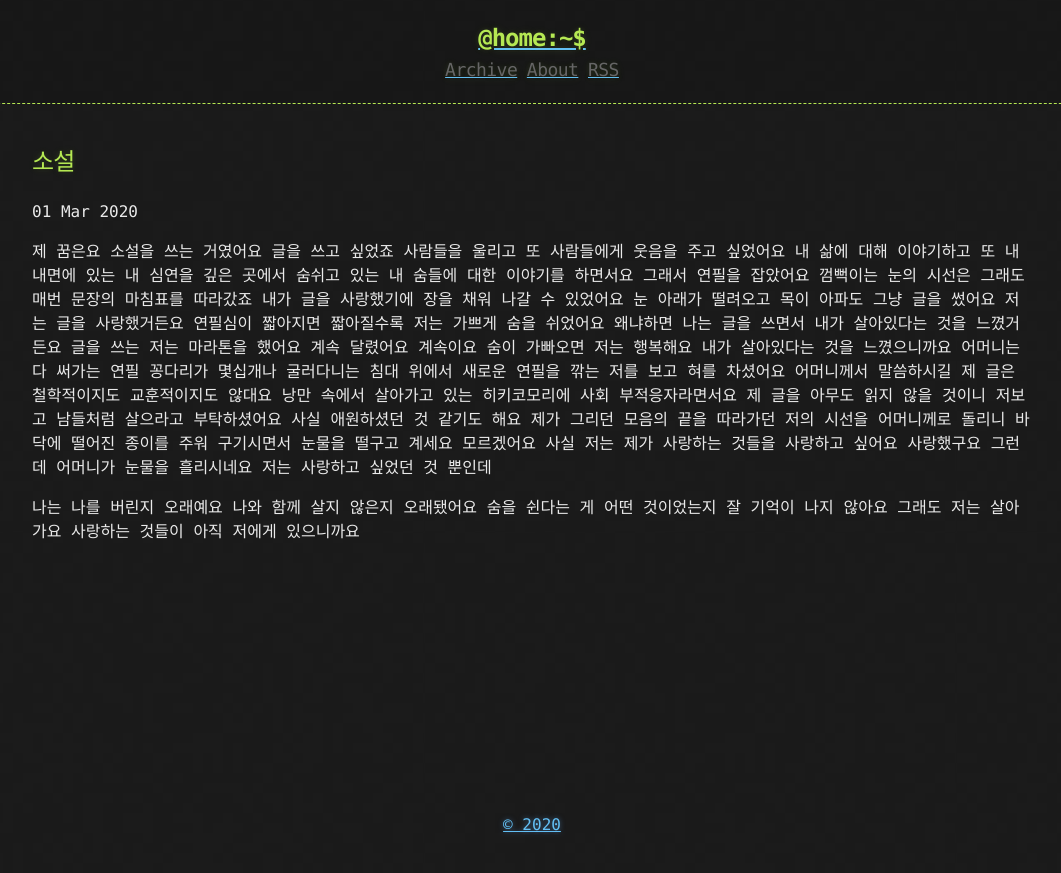
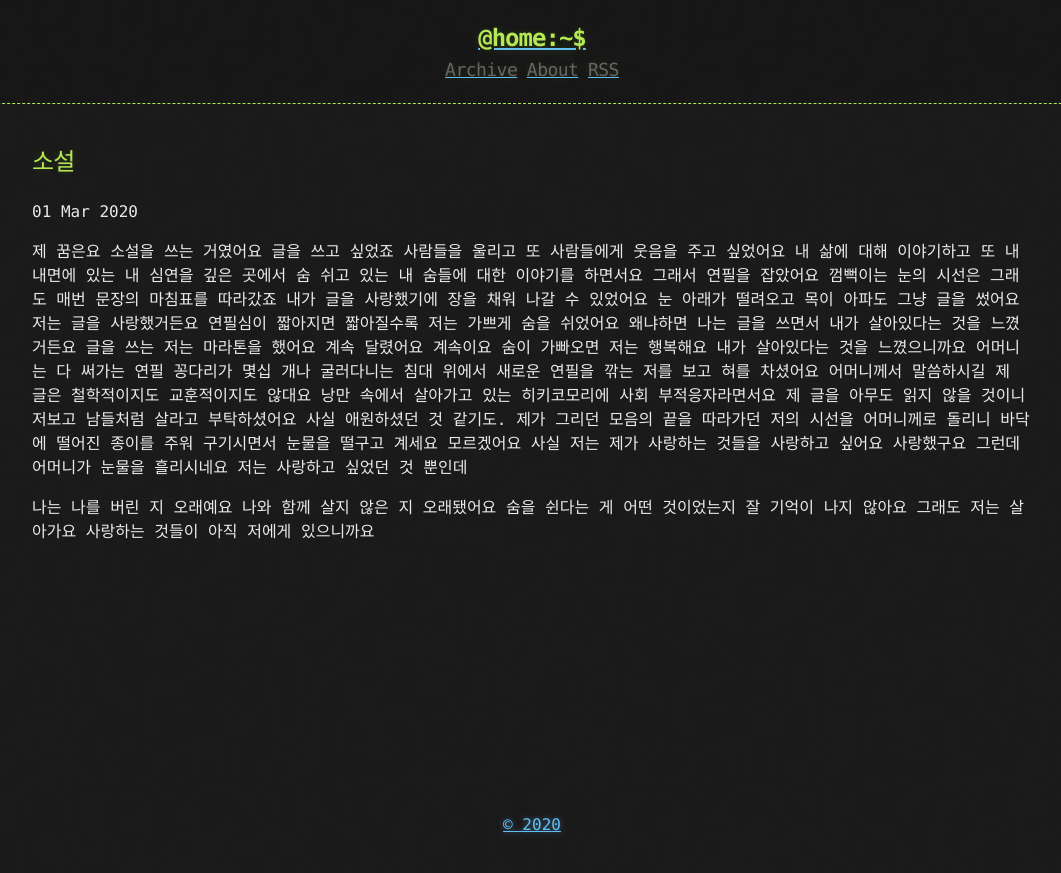
Before and after one commit to imrealz/imrealz.github.com, a Jekyll site: the page built from _posts/2020-03-01-소설.md, in a window 1280 px wide. Shown: the top 873 px of the page, without its empty margins (108-1169 px from the left). Built offline with Jekyll 4.4.1, drawn with Linux system fonts in a browser that asks for light colours.

Commit message:
Update 2020-03-01-소설.md

```diff
--- a/_posts/2020-03-01-소설.md
+++ b/_posts/2020-03-01-소설.md
@@ -4,7 +4,7 @@ published: true
 ---
 
 
-제 꿈은요 소설을 쓰는 거였어요 글을 쓰고 싶었죠 사람들을 울리고 또 사람들에게 웃음을 주고 싶었어요 내 삶에 대해 이야기하고 또 내 내면에 있는 내 심연을 깊은 곳에서 숨쉬고 있는 내 숨들에 대한 이야기를 하면서요 그래서 연필을 잡았어요 껌뻑이는 눈의 시선은 그래도 매번 문장의 마침표를 따라갔죠 내가 글을 사랑했기에 장을 채워 나갈 수 있었어요 눈 아래가 떨려오고 목이 아파도 그냥 글을 썼어요 저는 글을 사랑했거든요 연필심이 짧아지면 짧아질수록 저는 가쁘게 숨을 쉬었어요 왜냐하면 나는 글을 쓰면서 내가 살아있다는 것을 느꼈거든요 글을 쓰는 저는 마라톤을 했어요 계속 달렸어요 계속이요 숨이 가빠오면 저는 행복해요 내가 살아있다는 것을 느꼈으니까요 어머니는 다 써가는 연필 꽁다리가 몇십개나 굴러다니는 침대 위에서 새로운 연필을 깎는 저를 보고 혀를 차셨어요 어머니께서 말씀하시길 제 글은 철학적이지도 교훈적이지도 않대요 낭만 속에서 살아가고 있는 히키코모리에 사회 부적응자라면서요 제 글을 아무도 읽지 않을 것이니 저보고 남들처럼 살으라고 부탁하셨어요 사실 애원하셨던 것 같기도 해요 제가 그리던 모음의 끝을 따라가던 저의 시선을 어머니께로 돌리니 바닥에 떨어진 종이를 주워 구기시면서 눈물을 떨구고 계세요 모르겠어요 사실 저는 제가 사랑하는 것들을 사랑하고 싶어요 사랑했구요 그런데 어머니가 눈물을 흘리시네요
+제 꿈은요 소설을 쓰는 거였어요 글을 쓰고 싶었죠 사람들을 울리고 또 사람들에게 웃음을 주고 싶었어요 내 삶에 대해 이야기하고 또 내 내면에 있는 내 심연을 깊은 곳에서 숨 쉬고 있는 내 숨들에 대한 이야기를 하면서요 그래서 연필을 잡았어요 껌뻑이는 눈의 시선은 그래도 매번 문장의 마침표를 따라갔죠 내가 글을 사랑했기에 장을 채워 나갈 수 있었어요 눈 아래가 떨려오고 목이 아파도 그냥 글을 썼어요 저는 글을 사랑했거든요 연필심이 짧아지면 짧아질수록 저는 가쁘게 숨을 쉬었어요 왜냐하면 나는 글을 쓰면서 내가 살아있다는 것을 느꼈거든요 글을 쓰는 저는 마라톤을 했어요 계속 달렸어요 계속이요 숨이 가빠오면 저는 행복해요 내가 살아있다는 것을 느꼈으니까요 어머니는 다 써가는 연필 꽁다리가 몇십 개나 굴러다니는 침대 위에서 새로운 연필을 깎는 저를 보고 혀를 차셨어요 어머니께서 말씀하시길 제 글은 철학적이지도 교훈적이지도 않대요 낭만 속에서 살아가고 있는 히키코모리에 사회 부적응자라면서요 제 글을 아무도 읽지 않을 것이니 저보고 남들처럼 살라고 부탁하셨어요 사실 애원하셨던 것 같기도. 제가 그리던 모음의 끝을 따라가던 저의 시선을 어머니께로 돌리니 바닥에 떨어진 종이를 주워 구기시면서 눈물을 떨구고 계세요 모르겠어요 사실 저는 제가 사랑하는 것들을 사랑하고 싶어요 사랑했구요 그런데 어머니가 눈물을 흘리시네요
 저는 사랑하고 싶었던 것 뿐인데
 
-나는 나를 버린지 오래예요 나와 함께 살지 않은지 오래됐어요 숨을 쉰다는 게 어떤 것이었는지 잘 기억이 나지 않아요 그래도 저는 살아가요 사랑하는 것들이 아직 저에게 있으니까요
+나는 나를 버린 지 오래예요 나와 함께 살지 않은 지 오래됐어요 숨을 쉰다는 게 어떤 것이었는지 잘 기억이 나지 않아요 그래도 저는 살아가요 사랑하는 것들이 아직 저에게 있으니까요
```
